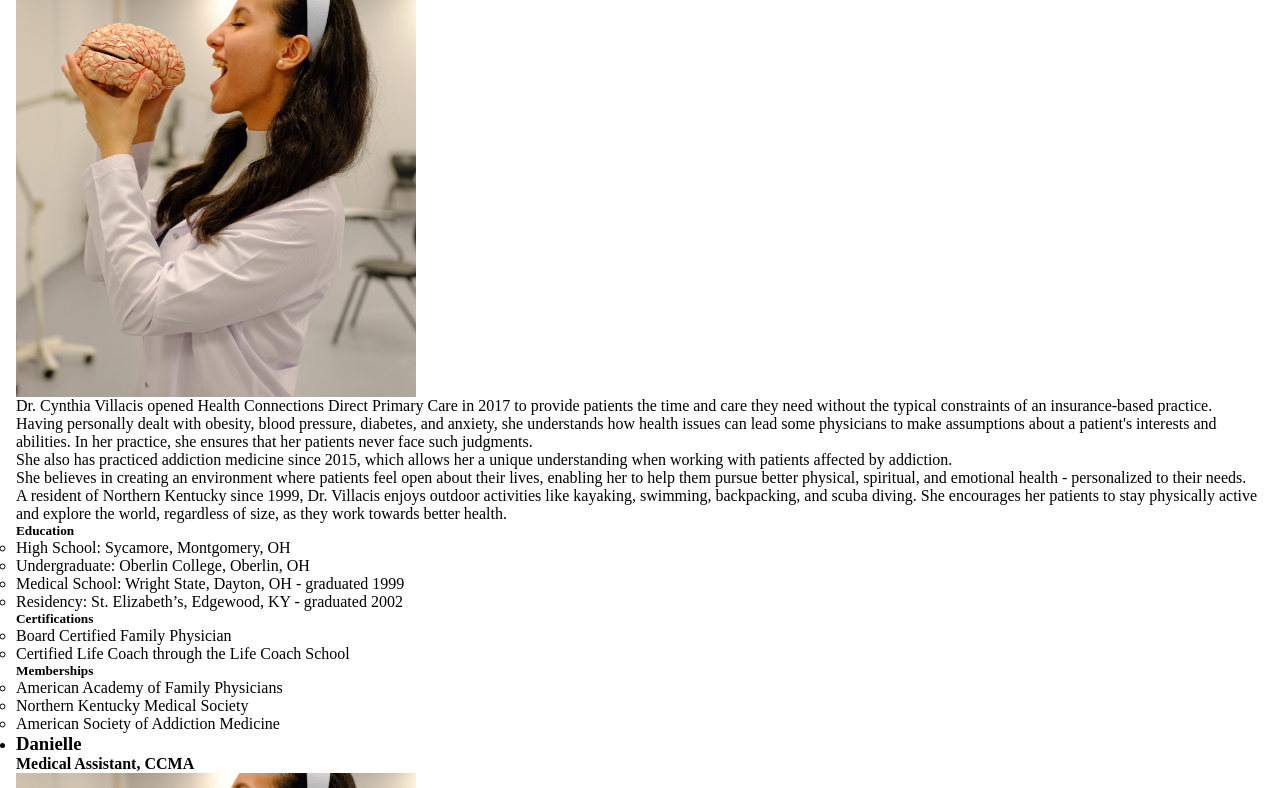
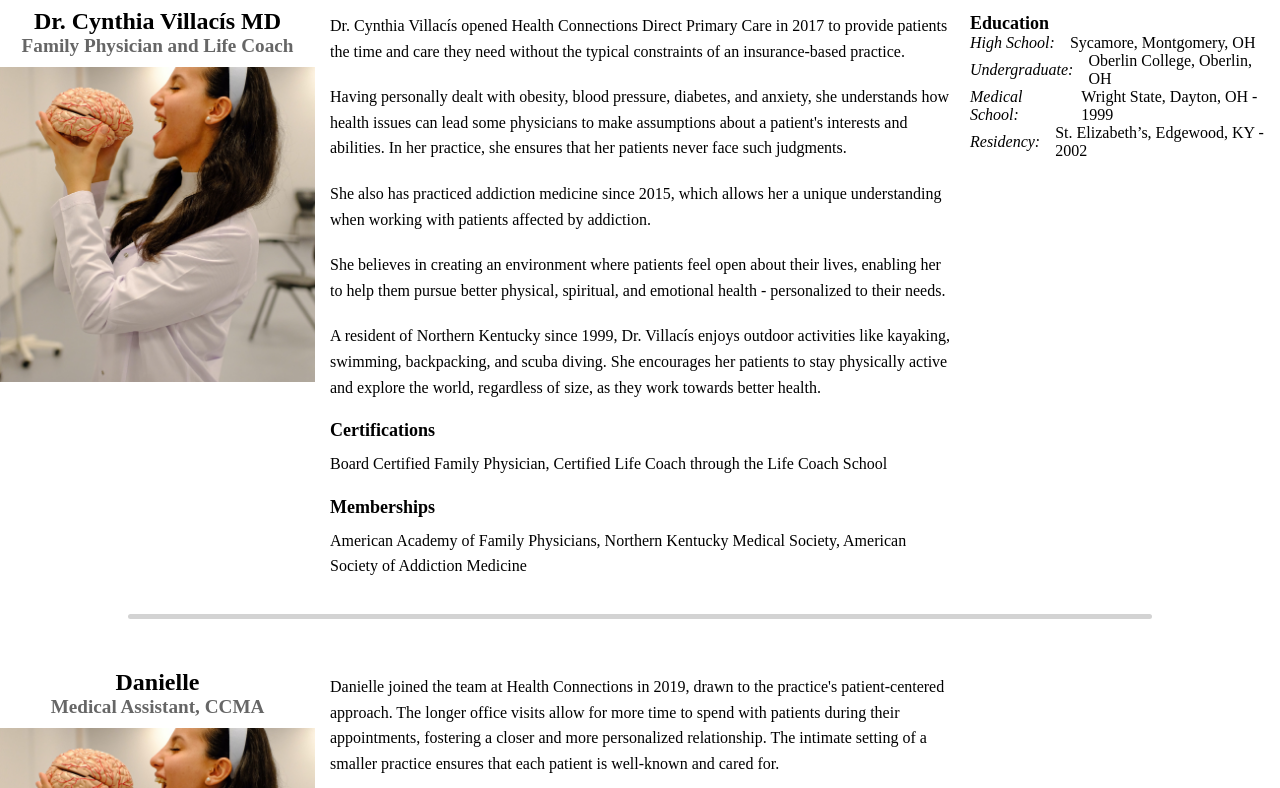
Before and after one commit to Janell-Huyck/villacis-md, a Gatsby site: page /about in a window 1280 px wide. Shown: the part 198-986 px from the top of the page. Built offline with nearby package versions, Linux system fonts and the light colour scheme; Gatsby itself is replaced by a stand-in of ours.

Commit message:
styled about page, added spanish translation for about, tweaked home page layout

```diff
--- a/src/components/AboutPage/AboutPage.jsx
+++ b/src/components/AboutPage/AboutPage.jsx
@@ -2,7 +2,7 @@ import React from 'react';
 import { graphql, useStaticQuery } from 'gatsby';
 import { GatsbyImage, getImage } from 'gatsby-plugin-image';
 import withLanguage from '../../hocs/withLanguage';
-import { AboutPageContainer, AboutPageContent } from './AboutPage.styles';
+import { AboutPageContainer, AboutPageContent, NameAndImage } from './AboutPage.styles';
 
 const AboutPage = ({ content }) => {
 
@@ -39,49 +39,54 @@ const AboutPage = ({ content }) => {
             <AboutPageContent id="about-content">
             <ul>
                 {content.people.map((person, index) => (
-                    <li key={index}>
-                        <h3>{person.name}</h3>
-                        <h4>{person.title}</h4>
+                  <li key={index}>
+                      <NameAndImage>
+                        <div>
+                            <h3>{person.name}</h3>
+                            <h4>{person.title}</h4>
+                        </div>
                         <GatsbyImage
                             image={images[person.image]}
                             alt={person.name}
                             style={{
-                            width: '400px',
-                            height: '400px',
+                            maxWidth: '400px',
+                            maxHeight: '400px',
                             objectFit: 'cover',
                             objectPosition: 'center',
+                            margin: '10px auto',
                             }}
-                        />
+                      />
+                      </NameAndImage>
                         <div>
                             {person.bio.map((paragraph, pIndex) => (
                                 <p key={pIndex}>{paragraph}</p>
                             ))}
+                            {person.certifications && (
+                                <>
+                                <h5>{person.certificationsTitle}</h5>
+                                <p>{person.certifications.join(', ')}</p>
+                                </>
+                            )}
+                            {person.memberships && (
+                                <>
+                                <h5>{person.membershipsTitle}</h5>
+                                <p>{person.memberships.join(', ')}</p>
+                                </>
+                            )}
                         </div>
+
+                        <div>
                         {person.education && (
                             <ul>
-                                <h5>Education</h5>
+                                <h5>{person.educationTitle}</h5>
                                 {person.education.map((item, eIndex) => {
                                     const key = Object.keys(item)[0];
-                                    return <li key={eIndex}>{key}: {item[key]}</li>;
+                                    return <li key={eIndex}><em>{key}:</em> {item[key]}</li>;
                                 })}
                             </ul>
                         )}
-                        {person.certifications && (
-                            <ul>
-                                <h5>Certifications</h5>
-                                {person.certifications.map((item, cIndex) => (
-                                    <li key={cIndex}>{item}</li>
-                                ))}
-                            </ul>
-                        )}
-                        {person.memberships && (
-                            <ul>
-                                <h5>Memberships</h5>
-                                {person.memberships.map((item, mIndex) => (
-                                    <li key={mIndex}>{item}</li>
-                                ))}
-                            </ul>
-                        )}
+                        </div>
+                        <div className="inner-border"></div>
                     </li>
                 ))}
             </ul>
--- a/src/components/AboutPage/AboutPage.styles.jsx
+++ b/src/components/AboutPage/AboutPage.styles.jsx
@@ -1,18 +1,121 @@
-import styled from 'styled-components';
+import styled from "styled-components";
 
 export const AboutPageContainer = styled.div`
-    position: relative;
-    display: flex;
-    flex-direction: column;
-    align-items: center;
-    min-height: 100vh;
-    width: 100vw;
+  margin: 0 auto;
+
+  h1 {
+    text-align: center;
+    font-size: 3rem;
+    color: #333;
+    margin-bottom: 10px;
+  }
+
+  h2 {
+    text-align: center;
+    font-size: 2rem;
+    color: #666;
+    margin-bottom: 20px;
+  }
 `;
 
 export const AboutPageContent = styled.div`
-    display: flex;
-    flex-direction: column;
-    align-items: center;
-    width: 100%;
-    padding: 1rem;
+  max-width: 100vw;
+  margin: 0 auto;
+  word-wrap: break-word;
+
+  ul {
+    list-style: none;
+    padding: 0;
+    margin: 0 auto;
+  }
+
+  li {
+    margin: 30px 0;
+    display: grid;
+    grid-template-columns: 1fr 2fr 1fr;
+    column-gap: 10px;
+
+    .inner-border {
+      grid-column: 1 / -1;
+      width: 80%;
+      height: 5px;
+      background-color: #D3D3D3;
+      border-radius: 5px;
+      margin: 20px auto;
+    }
+
+    h3 {
+      margin: auto;
+      font-size: 1.5rem;
+      text-align: center;
+    }
+
+    h4 {
+      margin: auto;
+      font-size: 1.2rem;
+      text-align: center;
+      color: #666;
+    }
+
+    div {
+      p {
+        line-height: 1.6;
+        margin-bottom: 10px;
+        padding: 5px;
+      }
+
+      h5 {
+        padding: 5px;
+        font-size: 18px;
+        font-weight: bold;
+        margin-bottom: 0;
+      }
+    }
+
+    img {
+    }
+
+    ul {
+      padding: 5px;
+      h5 {
+        padding: 0px;
+        font-size: 18px;
+        font-weight: bold;
+        margin-bottom: 0;
+      }
+
+      li {
+        display: flex;
+        font-size: 16px;
+        margin: 0;
+        grid-template-columns: 1fr 1fr;
+        align-items: center;
+        border-bottom: none;
+      }
+
+      em {
+        margin-right: 5px;
+      }
+    }
+  }
+
+  li:last-child .inner-border {
+    display: none;
+  }
+
+  // Mobile styling
+  @media (max-width: 1000px) {
+    li {
+      grid-template-columns: 1fr; // 1 column for mobile screens
+    }
+  }
 `;
+
+export const NameAndImage = styled.div`
+  display: flex;
+  flex-direction: column;
+  flex-wrap: wrap;
+  min-width: 100%;
+  align-items: center;
+  justify-content: flex-start;
+`;
--- a/src/components/AboutPage/content-en.js
+++ b/src/components/AboutPage/content-en.js
@@ -1,12 +1,12 @@
 const content = {
-    title: "About",
+    title: "About Us",
     subtitle: "Meet the team",
     people: [
         {
-            name: "Dr. Cynthia Villacis MD",
+            name: "Dr. Cynthia Villacís MD",
             title: "Family Physician and Life Coach",
             image: "brainz.jpg",
-            bio: ["Dr. Cynthia Villacis opened Health Connections Direct Primary Care in 2017 to provide patients the time and care they need without the typical constraints of an insurance-based practice.",
+            bio: ["Dr. Cynthia Villacís opened Health Connections Direct Primary Care in 2017 to provide patients the time and care they need without the typical constraints of an insurance-based practice.",
 
             "Having personally dealt with obesity, blood pressure, diabetes, and anxiety, she understands how health issues can lead some physicians to make assumptions about a patient's interests and abilities. In her practice, she ensures that her patients never face such judgments.",
 
@@ -14,13 +14,16 @@ const content = {
 
             "She believes in creating an environment where patients feel open about their lives, enabling her to help them pursue better physical, spiritual, and emotional health - personalized to their needs.",
 
-            "A resident of Northern Kentucky since 1999, Dr. Villacis enjoys outdoor activities like kayaking, swimming, backpacking, and scuba diving. She encourages her patients to stay physically active and explore the world, regardless of size, as they work towards better health."],
-            education: [{"High School": "Sycamore, Montgomery, OH"},
+            "A resident of Northern Kentucky since 1999, Dr. Villacís enjoys outdoor activities like kayaking, swimming, backpacking, and scuba diving. She encourages her patients to stay physically active and explore the world, regardless of size, as they work towards better health."],
+            educationTitle: "Education",
+            education: [{ "High School": "Sycamore, Montgomery, OH" },
                         {"Undergraduate": "Oberlin College, Oberlin, OH"},
-                        {"Medical School": "Wright State, Dayton, OH  - graduated 1999"},
-                        {"Residency": "St. Elizabeth’s, Edgewood, KY - graduated 2002"},],
+                        {"Medical School": "Wright State, Dayton, OH  - 1999"},
+                        { "Residency": "St. Elizabeth’s, Edgewood, KY - 2002" },],
+            certificationsTitle: "Certifications",
             certifications: ["Board Certified Family Physician",
-                            "Certified Life Coach through the Life Coach School"],
+                        "Certified Life Coach through the Life Coach School"],
+            membershipsTitle: "Memberships",
             memberships: ["American Academy of Family Physicians",
                         "Northern Kentucky Medical Society",
                         "American Society of Addiction Medicine"],
@@ -30,7 +33,7 @@ const content = {
             title: "Medical Assistant, CCMA",
             image: "brainz.jpg",
             bio: ["Danielle joined the team at Health Connections in 2019, drawn to the practice's patient-centered approach. The longer office visits allow for more time to spend with patients during their appointments, fostering a closer and more personalized relationship. The intimate setting of a smaller practice ensures that each patient is well-known and cared for.",
-                "Outside of work, she enjoys crafting and cheering at their son's soccer games. Danielle has bee married for 12 years and is a proud owner of two cats, Milo and Lulu.  Family is clearly a cherished part of her life.",
+                "Outside of work, she enjoys crafting and cheering at their son's soccer games. Danielle has been married for 12 years and is a proud owner of two cats, Milo and Lulu.  Family is clearly a cherished part of her life.",
                 "Currently embracing the challenge of learning Spanish as a second language, Danielle is committed to personal growth and community engagement.",
                 "Summertime finds the family at the pool or planning trips to the beach, embracing the joy of relaxation and connection."],
         },
--- a/src/components/AboutPage/content-es.js
+++ b/src/components/AboutPage/content-es.js
@@ -0,0 +1,43 @@
+const content = {
+  title: "Acerca de Nosotros",
+  subtitle: "Conocer al equipo",
+  people: [
+      {
+          name: "Dra. Cynthia Villacís MD",
+          title: "Médico de Familia y Life Coach",
+          image: "brainz.jpg",
+          bio: ["La Dra. Cynthia Villacís abrió Health Connections Direct Primary Care en 2017 para brindarles a los pacientes el tiempo y la atención que necesitan sin las limitaciones típicas de una práctica basada en seguros.",
+
+          "Habiendo lidiado personalmente con la obesidad, la presión arterial, la diabetes y la ansiedad, comprende cómo los problemas de salud pueden llevar a algunos médicos a hacer suposiciones sobre los intereses y habilidades de un paciente. En su práctica, se asegura de que sus pacientes nunca se enfrenten a tales juicios.",
+
+          "También ha practicado la medicina de la adicción desde 2015, lo que le permite una comprensión única cuando trabaja con pacientes afectados por la adicción.",
+
+          "Ella cree en la creación de un entorno en el que los pacientes se sientan abiertos sobre sus vidas, permitiéndoles ayudarlos a buscar una mejor salud física, espiritual y emocional, personalizada según sus necesidades.",
+
+          "Residente del norte de Kentucky desde 1999, el Dr. Villacís disfruta de actividades al aire libre como kayak, natación, mochilero y buceo. Alienta a sus pacientes a mantenerse físicamente activos y explorar el mundo, independientemente de su tamaño, mientras trabajan para mejorar su salud."],
+          educationTitle: "Educación",
+          education: [{ "Escuela Secundaria": "Sycamore, Montgomery, OH" },
+                      {"De Licenciatura": "Oberlin College, Oberlin, OH"},
+                      {"Escuela de Medicina": "Wright State, Dayton, OH  - 1999"},
+                      {"Residencia": "St. Elizabeth’s, Edgewood, KY - 2002"},],
+          certificationsTitle: "Certificaciones",
+          certifications: ["Médico de familia certificado por la junta",
+                          "Life Coach certificado a través de Life Coach School"],
+          membershipsTitle: "Membresías",
+          memberships: ["American Academy of Family Physicians",
+                      "Northern Kentucky Medical Society",
+                      "American Society of Addiction Medicine"],
+      },
+      {
+          name: "Danielle",
+          title: "Asistente Medica, CCMA",
+          image: "brainz.jpg",
+          bio: ["Danielle se unió al equipo de Health Connections en 2019, atraída por el enfoque centrado en el paciente de la práctica. Las visitas más largas al consultorio permiten pasar más tiempo con los pacientes durante sus citas, fomentando una relación más cercana y personalizada. El ambiente íntimo de una práctica más pequeña asegura que cada paciente sea bien conocido y atendido.",
+              "Fuera del trabajo, le gusta hacer manualidades y animar los partidos de fútbol de su hijo. Danielle ha estado casada por 12 años y es una orgullosa dueña de dos gatos, Milo y Lulu. La familia es claramente una parte apreciada de su vida.",
+              "Actualmente aceptando el desafío de aprender español como segundo idioma, Danielle está comprometida con el crecimiento personal y la participación comunitaria.",
+              "El verano encuentra a la familia en la piscina o planeando viajes a la playa, disfrutando de la alegría de la relajación y la conexión."],
+      },
+  ]
+}
+
+export default content;
--- a/src/components/Header/Header.styles.jsx
+++ b/src/components/Header/Header.styles.jsx
@@ -3,6 +3,8 @@ import styled from 'styled-components';
 export const HeaderContainer = styled.header`
     position: sticky;
     display: flex;
+    flex: 1;
+    background-color: white;
     flex-direction: row;
     justify-content: space-between;
     align-items: center;
--- a/src/components/HomePage/content-en.js
+++ b/src/components/HomePage/content-en.js
@@ -7,7 +7,7 @@ const content = {
     whyDPC: "Why Choose Direct Primary Care?",
     whyDPCText: "Direct Primary Care (DPC) is a healthcare model that puts you first. It allows for a more personalized and accessible relationship with your healthcare provider, without the interference of third-party insurance. By choosing DPC, you'll enjoy transparent pricing, longer appointments, and direct access to your physician. This means more time to discuss your concerns and a tailored health plan that works for you.",
     aboutHCDPC: "About Health Connections DPC",
-    aboutHCDPCText: "Health Connections Direct Primary Care, located in the heart of Florence, KY, is your go-to healthcare solution. Since opening in 2017, we've been committed to providing quality care without barriers. Whether you need routine check-ups, basic lab tests, or have unique medical needs, we are here for you. Dr. Villacis's bilingual abilities in English and Spanish ensure that language is never a barrier to your care. Come experience healthcare the way it should be, at Health Connections DPC.",
+    aboutHCDPCText: "Health Connections Direct Primary Care, located in the heart of Florence, KY, is your go-to healthcare solution. Since opening in 2017, we've been committed to providing quality care without barriers. Whether you need routine check-ups, basic lab tests, or have unique medical needs, we are here for you. Dr. Villacís's bilingual abilities in English and Spanish ensure that language is never a barrier to your care. Come experience healthcare the way it should be, at Health Connections DPC.",
     services: "Services",
     servicesText: "We offer a wide range of services to meet your healthcare needs. Our services include:",
     servicesList: [
--- a/src/components/HomePage/content-es.js
+++ b/src/components/HomePage/content-es.js
@@ -7,7 +7,7 @@ const content = {
     whyDPC: "¿Por Qué Elegir la Atención Primaria Directa?",
     whyDPCText: "Direct Primary Care (DPC) es un modelo de atención médica que lo pone a usted en primer lugar. Permite una relación más personalizada y accesible con su proveedor de atención médica, sin la interferencia de seguros de terceros. Al elegir DPC, disfrutará de precios transparentes, citas más largas y acceso directo a su médico. Esto significa más tiempo para discutir sus inquietudes y un plan de salud personalizado que funcione para usted.",
     aboutHCDPC: "Acerca de Health Connections DPC",
-    aboutHCDPCText: "Health Connections Direct Primary Care, ubicado en el corazón de Florence, KY, es su solución de atención médica. Desde que abrimos en 2017, nos hemos comprometido a brindar atención de calidad sin barreras. Ya sea que necesite chequeos de rutina, pruebas de laboratorio básicas o necesidades médicas únicas, estamos aquí para ayudarlo. Las habilidades bilingües del Dr. Villacis en inglés y español aseguran que el idioma nunca sea una barrera para su atención. Venga a experimentar la atención médica como debe ser, en Health Connections DPC.",
+    aboutHCDPCText: "Health Connections Direct Primary Care, ubicado en el corazón de Florence, KY, es su solución de atención médica. Desde que abrimos en 2017, nos hemos comprometido a brindar atención de calidad sin barreras. Ya sea que necesite chequeos de rutina, pruebas de laboratorio básicas o necesidades médicas únicas, estamos aquí para ayudarlo. Las habilidades bilingües del Dr. Villacís en inglés y español aseguran que el idioma nunca sea una barrera para su atención. Venga a experimentar la atención médica como debe ser, en Health Connections DPC.",
     services: "Servicios",
     servicesText: "Ofrecemos una amplia gama de servicios para satisfacer sus necesidades de atención médica. Nuestros servicios incluyen:",
     servicesList: [
```
Also changed, not shown: src/components/HomePage/HomePage.styles.jsx (+9 -0 lines).
